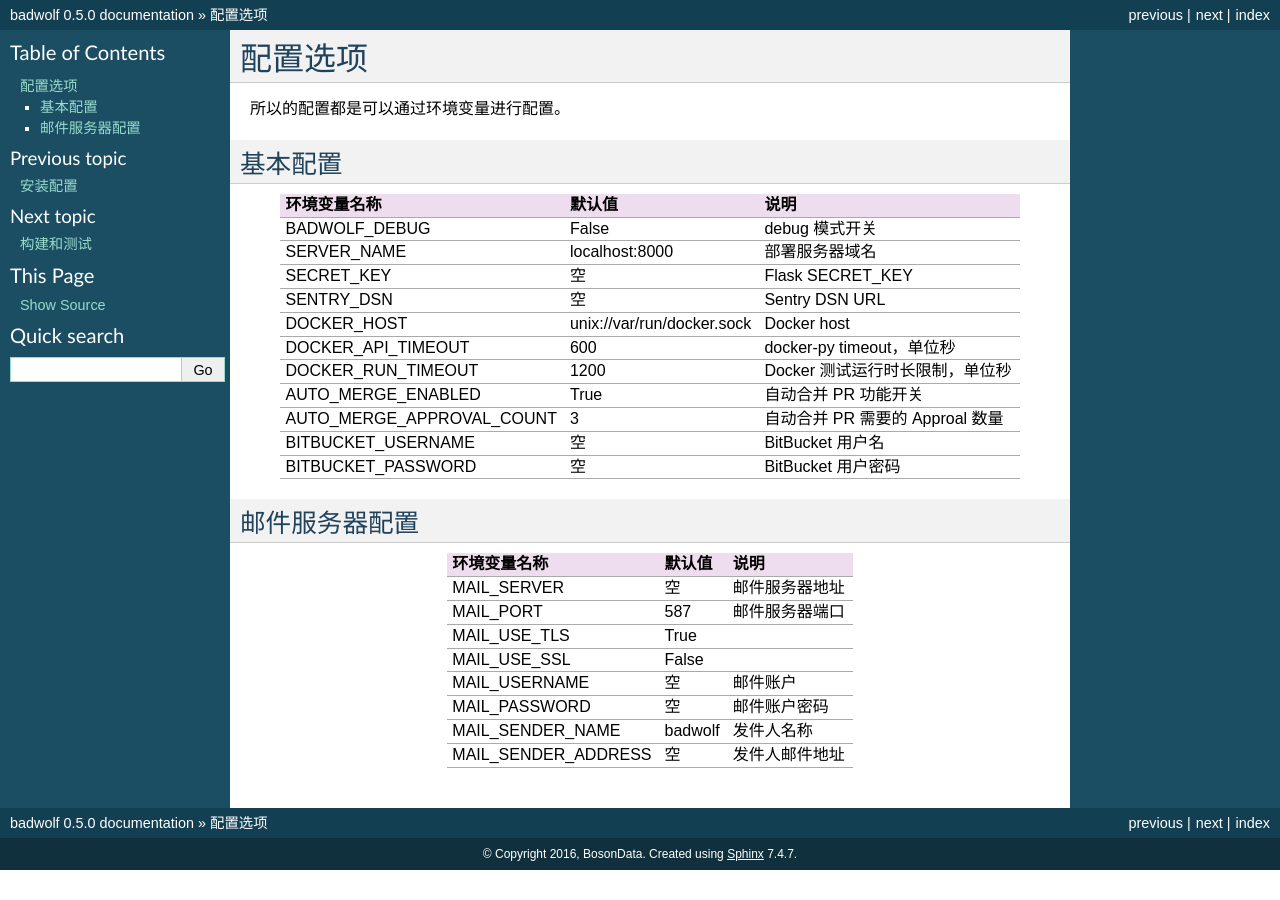
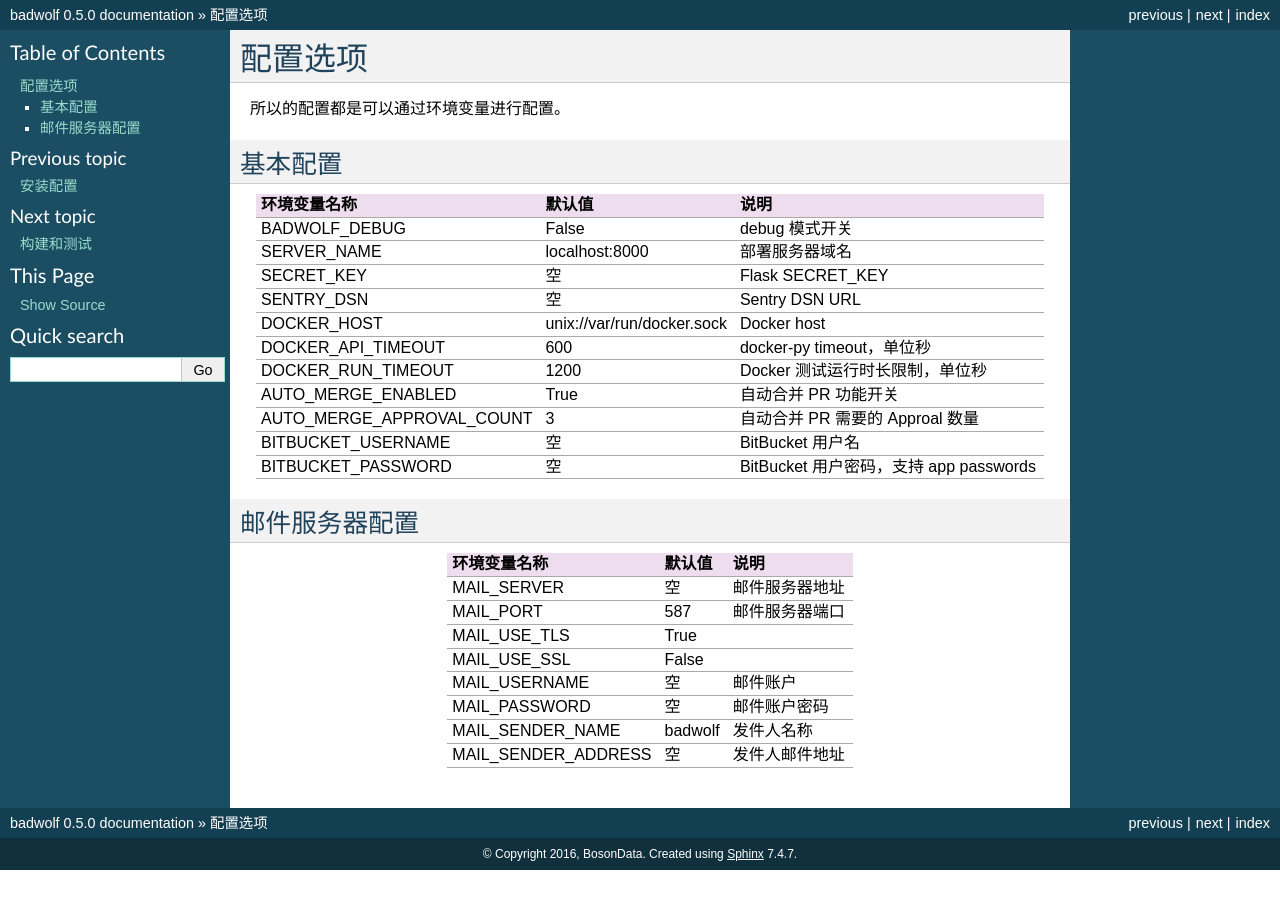
Before and after one commit to bosondata/badwolf, a Sphinx documentation site: the page built from docs/settings.rst, in a window 1280 px wide. Built offline with Sphinx 7.4.7, drawn with Linux system fonts in a browser that asks for light colours.

Commit message:
BitBucket basic auth supports app password

```diff
--- a/docs/settings.rst
+++ b/docs/settings.rst
@@ -8,9 +8,9 @@
 基本配置
 --------------
 
-========================== ============================== ================================
+========================== ============================== ==================================================
 环境变量名称               默认值                         说明
-========================== ============================== ================================
+========================== ============================== ==================================================
 BADWOLF_DEBUG              False                          debug 模式开关
 SERVER_NAME                localhost:8000                 部署服务器域名
 SECRET_KEY                 空                             Flask SECRET_KEY
@@ -21,8 +21,8 @@ DOCKER_RUN_TIMEOUT         1200                           Docker 测试运行时
 AUTO_MERGE_ENABLED         True                           自动合并 PR 功能开关
 AUTO_MERGE_APPROVAL_COUNT  3                              自动合并 PR 需要的 Approal 数量
 BITBUCKET_USERNAME         空                             BitBucket 用户名
-BITBUCKET_PASSWORD         空                             BitBucket 用户密码
-========================== ============================== ================================
+BITBUCKET_PASSWORD         空                             BitBucket 用户密码，支持 app passwords
+========================== ============================== ==================================================
 
 邮件服务器配置
 -------------------
```
